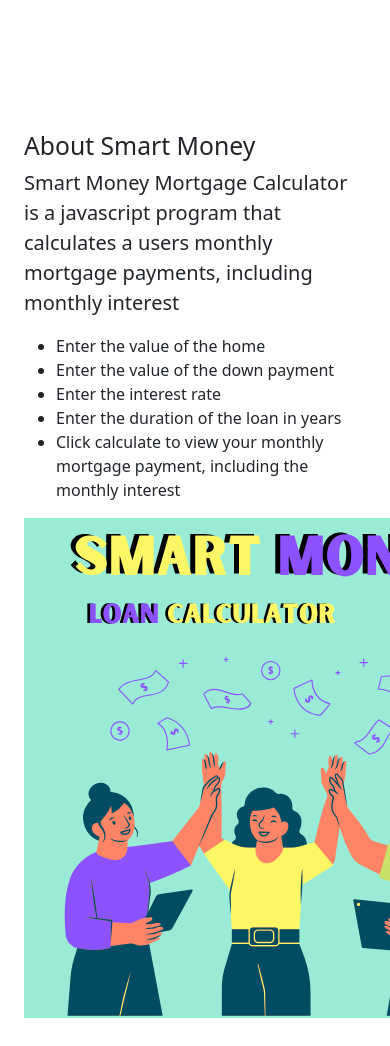
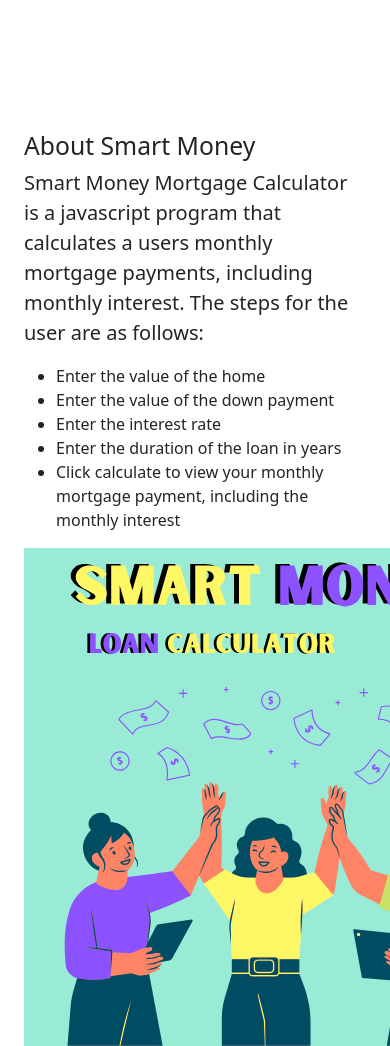
Before and after one commit to Ma77hewHill/SmartMoneyMortgage, a plain HTML site: page index.html in a window 390 px wide. Shown: the part 520-1566 px from the top of the page. Drawn offline with nearby package versions, Linux system fonts and the light colour scheme.

```diff
--- a/index.html
+++ b/index.html
@@ -43,10 +43,10 @@
         <!-- About section-->
         <section id="about">
             <div class="container px-4 justify-content-center">
-                <div class="row gx-4">
-                    <div class="col-md-6">
+                <div class="row -1 gx-4">
+                    <div class="col">
                         <h2>About Smart Money</h2>
-                        <p class="lead">Smart Money Mortgage Calculator is a javascript program that calculates a users monthly mortgage payments, including monthly interest</p>
+                        <p class="lead">Smart Money Mortgage Calculator is a javascript program that calculates a users monthly mortgage payments, including monthly interest. The steps for the user are as follows:</p>
                         <ul>
                             <li>Enter the value of the home</li>
                             <li>Enter the value of the down payment</li>
@@ -55,7 +55,7 @@
                             <li>Click calculate to view your monthly mortgage payment, including the monthly interest</li>
                         </ul>
                     </div>
-                    <div class="col-md-6">
+                    <div class="col">
                         <div>
                             <img src="/img/SmartMoneylogo.svg" alt="Smart Money Logo">
                         </div>
```
